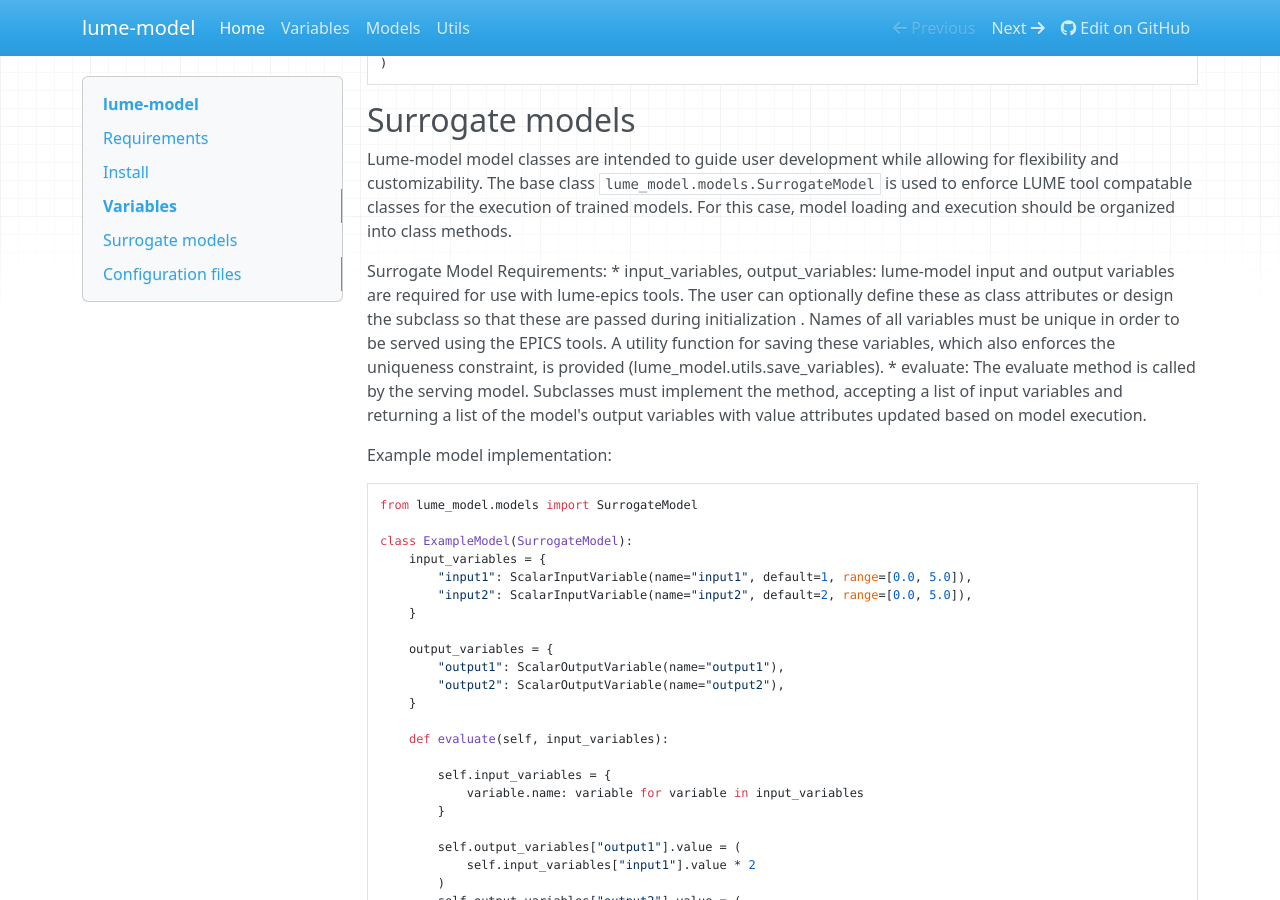
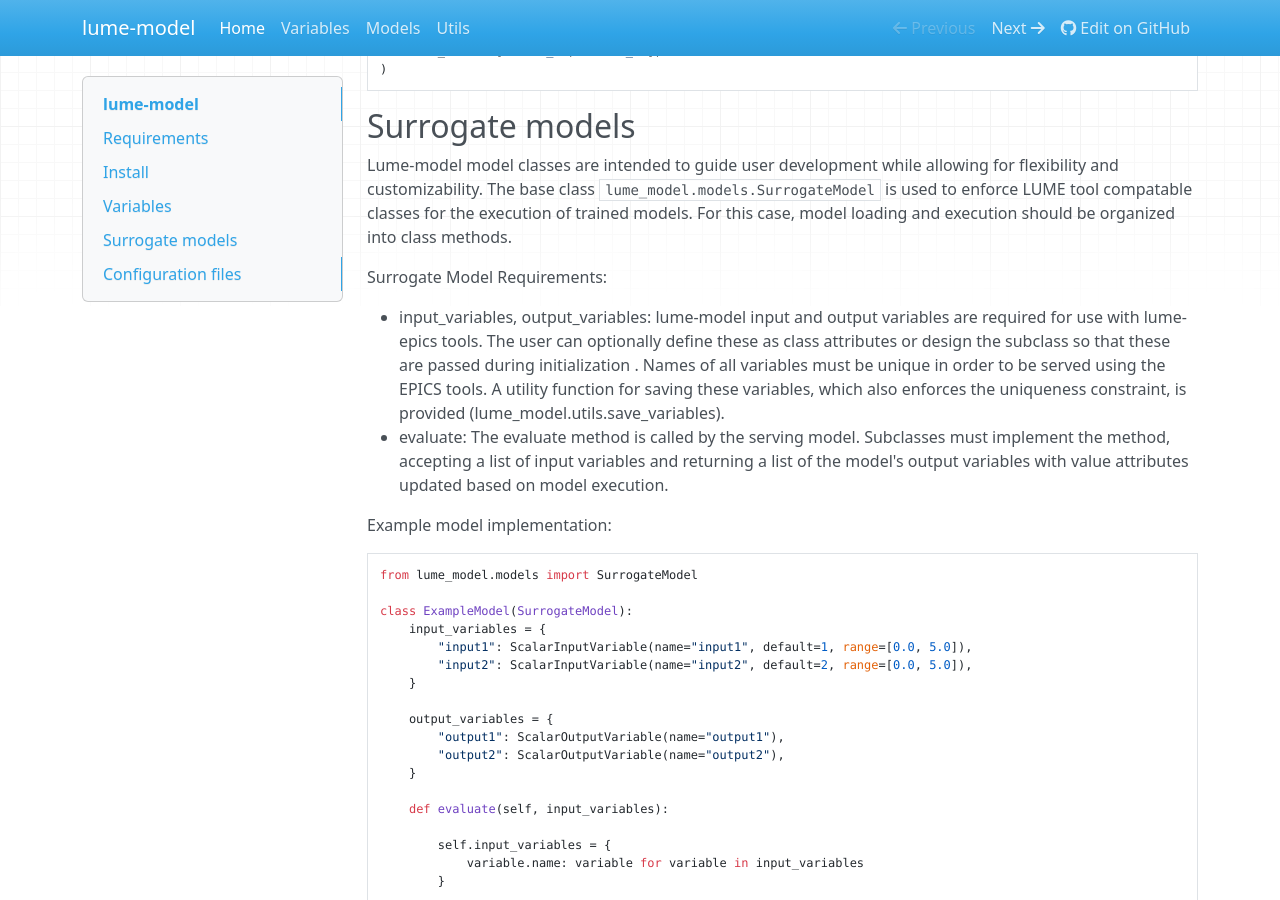
Before and after one commit to slaclab/lume-model, an MkDocs documentation site: the page built from docs/index.md, in a window 1280 px wide and 900 px high, scrolled down 1047 px. Built offline with MkDocs 1.6.1, drawn with Linux system fonts in a browser that asks for light colours; nearby versions of some CDN libraries; some of the changed text lies outside the part shown.

````diff
--- a/docs/index.md
+++ b/docs/index.md
@@ -13,13 +13,14 @@ Lume-model can be installed with conda using the command:
 
 ``` $ conda install lume-model -c jrgarrahan ```
 
-# Variables
+## Variables
 
 The lume-model variables are intended to enforce requirements for input and output variables by variable type. Current variable implementations are scalar (float) or image (numpy array) type.
 
 Example of minimal implementation of scalar input and output variables:
 ```python
 from lume_model.variables import ScalarInputVariable, ScalarOutputVariable
+
 input_variable = ScalarInputVariable(name="test_input", default=0.1, value_range=[1, 2])
 output_variable = ScalarOutputVariable(name="test_output")
 ```
@@ -51,6 +52,7 @@ output_variable = ImageOutputVariable(
 Lume-model model classes are intended to guide user development while allowing for flexibility and customizability. The base class `lume_model.models.SurrogateModel` is used to enforce LUME tool compatable classes for the execution of trained models. For this case, model loading and execution should be organized into class methods.
 
 Surrogate Model Requirements:
+
 * input_variables, output_variables: lume-model input and output variables are required for use with lume-epics tools. The user can optionally define these as class attributes or design the subclass so that these are passed during initialization . Names of all variables must be unique in order to be served using the EPICS tools. A utility function for saving these variables, which also enforces the uniqueness constraint, is provided (lume_model.utils.save_variables).
 * evaluate: The evaluate method is called by the serving model. Subclasses must implement the method, accepting a list of input variables and returning a list of the model's output variables with value attributes updated based on model execution.
 
@@ -92,7 +94,7 @@ class ExampleModel(SurrogateModel):
 Models and variables may be constructed using a yaml configuration file. The configuration file consists of three sections:
 
 * model (optional, can alternatively pass a custom model class into the `model_from_yaml` method)
-*  input_variables
+* input_variables
 * output_variables
 
 The model section is used for the initialization of model classes. The `model_class` entry is used to specify the model class to initialize. The `model_from_yaml` method will attempt to import the specified class. Additional model-specific requirements may be provided. These requirements will be checked before model construction. Model keyword arguments may be passed via the config file or with the function kwarg `model_kwargs`. All models are assumed to accept `input_variables` and `output_variables` as keyword arguments.
@@ -122,7 +124,7 @@ model:
 ```
 
 
-Variables are constructed the minimal data requirements for inputs/outputs:
+Variables are constructed the minimal data requirements for inputs/outputs.
 
 An example ScalarInputVariable:
 
@@ -136,6 +138,7 @@ input_variables:
         upper: 7.9
 
 ```
+
 For image variables, default values must point to files associated with a default numpy array representation. The file import will be relative to PYTHONPATH.
 
 An example ImageInputVariable:
````
